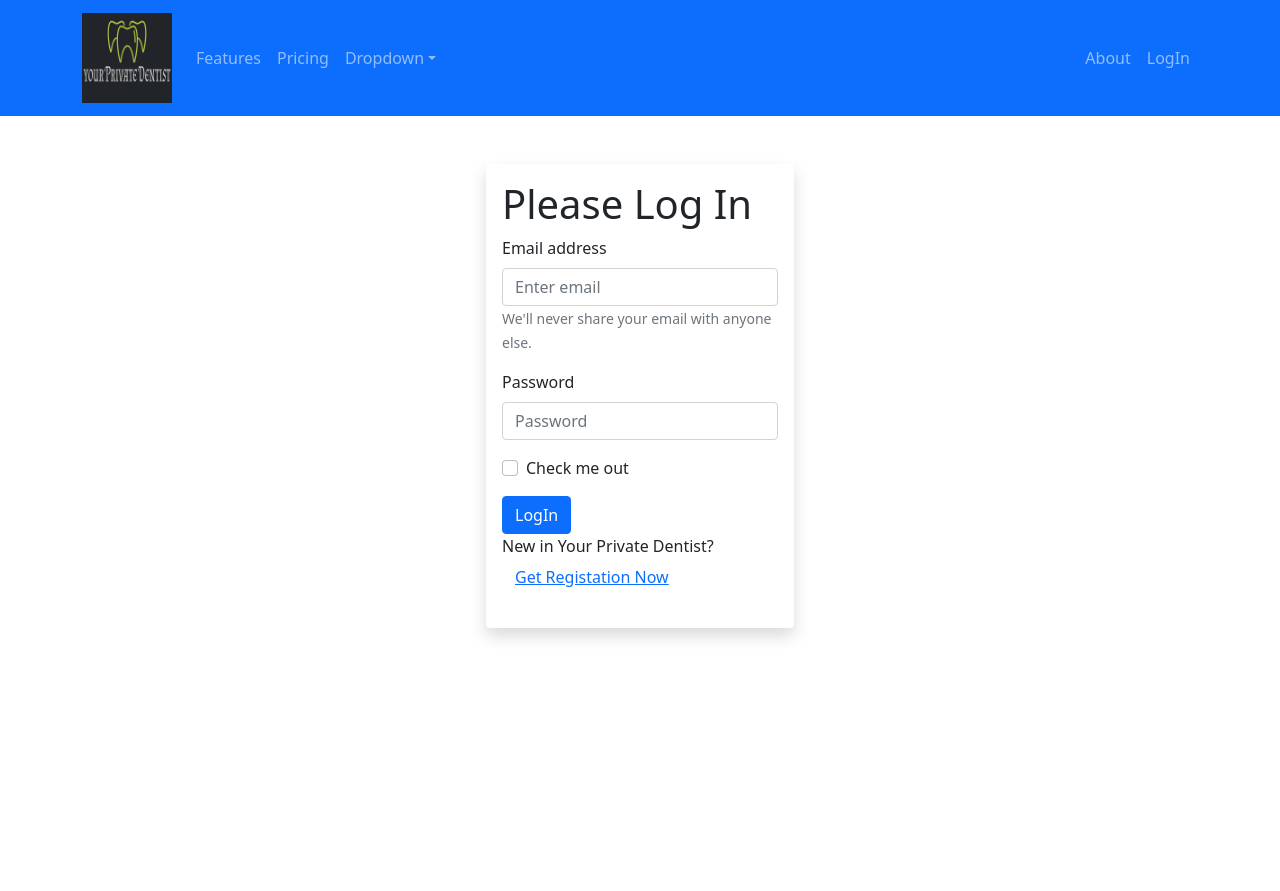
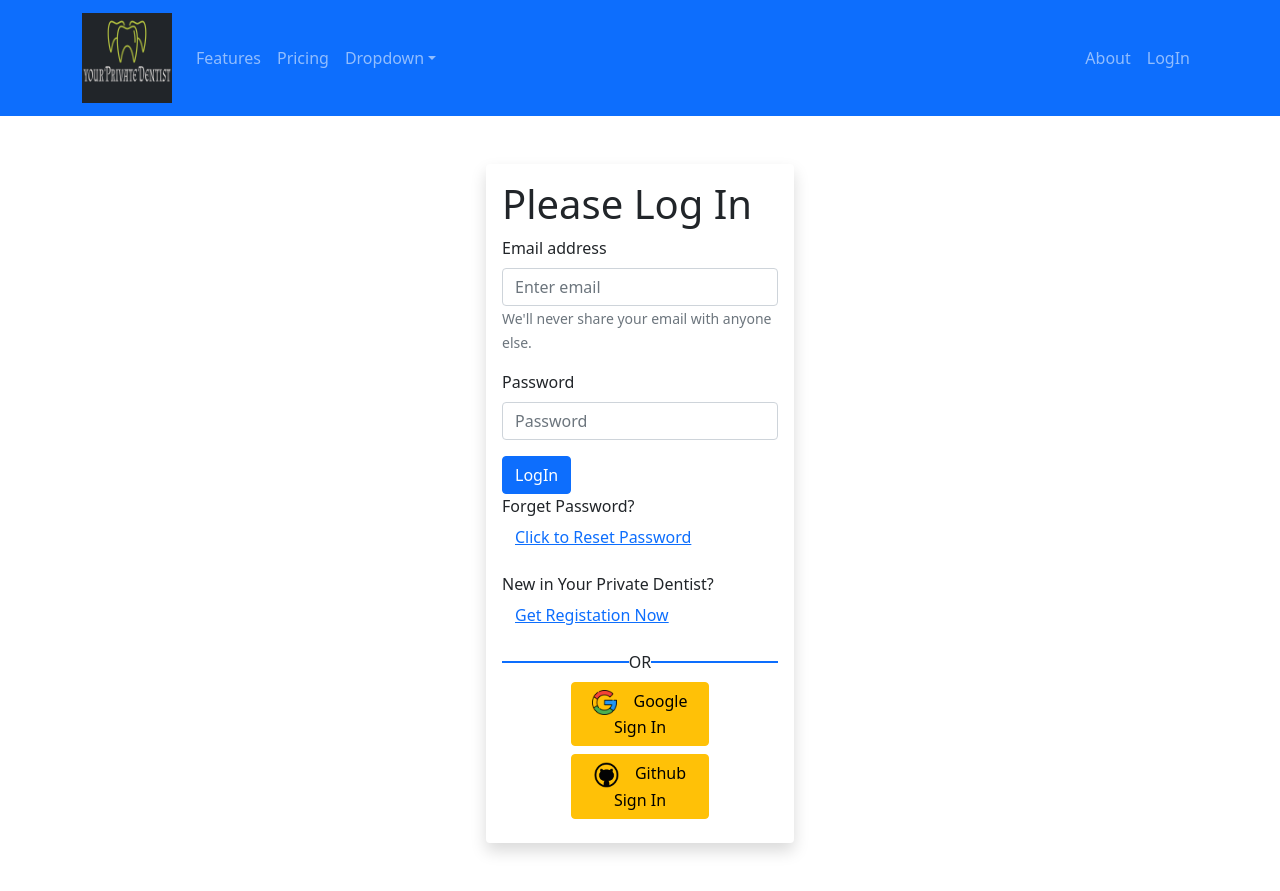
Before and after one commit to Niamul-Hasan/your-private-dentist, a React (Create React App) app: page /login in a window 1280 px wide. Before the commit the page ends 800 px from the top, so only its background shows below. Built offline with nearby package versions, Linux system fonts and the light colour scheme; no server answers.

Commit message:
Firebase authentication with email and password is done

```diff
--- a/src/Pages/LoginPage/Login/Login.js
+++ b/src/Pages/LoginPage/Login/Login.js
@@ -1,8 +1,10 @@
 import React, { useRef } from 'react';
 import { Button, Form } from 'react-bootstrap';
-import { useSignInWithEmailAndPassword } from 'react-firebase-hooks/auth';
-import { useLocation, useNavigate } from 'react-router-dom';
+import { useSendPasswordResetEmail, useSignInWithEmailAndPassword } from 'react-firebase-hooks/auth';
+import { Link, useLocation, useNavigate } from 'react-router-dom';
 import auth from '../../../Firebase.init';
+import Loading from '../../Shared/Loading/Loading';
+import SocialLogIn from '../Social/SocialLogIn';
 
 const Login = () => {
     const navigate = useNavigate();
@@ -29,12 +31,27 @@ const Login = () => {
 
         await signInWithEmailAndPassword(email, password);
     }
+    const [sendPasswordResetEmail, sending] = useSendPasswordResetEmail(auth);
+
+    const handleResetPassword = async () => {
+        const email = emailRef.current.value;
+        if (!email) {
+            return alert("Please enter your valid email");
+        }
+        sendPasswordResetEmail(email);
+        alert("Check your email to reset password");
+    }
     let location = useLocation();
     let from = location.state?.from?.pathname || "/";
+
+    if (loading || sending) {
+        return <Loading></Loading>;
+    }
 
     if (user) {
         navigate(from, { replace: true });
     }
+
     return (
         <div className='container pt-5 w-50'>
             <div className='container w-50 shadow p-3 mb-5 bg-body rounded'>
@@ -52,12 +69,13 @@ const Login = () => {
                         <Form.Label>Password</Form.Label>
                         <Form.Control ref={passwordRef} type="password" placeholder="Password" required />
                     </Form.Group>
-                    <Form.Group className="mb-3" controlId="formBasicCheckbox">
-                        <Form.Check type="checkbox" label="Check me out" />
-                    </Form.Group>
+
                     <Button variant="primary" type="submit">LogIn</Button>
+
+                    <p>Forget Password?<Button onClick={handleResetPassword} variant="link">Click to Reset Password</Button></p>
                     <p>New in Your Private Dentist? <Button onClick={handleClick} variant="link">Get Registation Now</Button></p>
                 </Form>
+                <SocialLogIn></SocialLogIn>
             </div>
         </div>
     );
--- a/src/Pages/LoginPage/Register/Register.js
+++ b/src/Pages/LoginPage/Register/Register.js
@@ -5,6 +5,7 @@ import { Link, useNavigate } from 'react-router-dom';
 import { useCreateUserWithEmailAndPassword } from 'react-firebase-hooks/auth';
 import auth from "../../../Firebase.init";
 import { useState } from 'react';
+import Loading from '../../Shared/Loading/Loading';
 
 const Register = () => {
 
@@ -19,18 +20,22 @@ const Register = () => {
         user,
         loading,
         error,
-    ] = useCreateUserWithEmailAndPassword(auth);
+    ] = useCreateUserWithEmailAndPassword(auth, { sendEmailVerification: true });
 
     const handleRegister = async (event) => {
         event.preventDefault();
         const name = nameRef.current.value;
         const email = emailRef.current.value;
         const password = passwordRef.current.value;
+        console.log(name, email, password);
 
         await createUserWithEmailAndPassword(email, password);
     }
 
     const navigate = useNavigate();
+    if (loading) {
+        return <Loading></Loading>;
+    }
     if (user) {
         navigate("/");
     }
--- a/src/Pages/LoginPage/RequireAuth/RequireAuth.js
+++ b/src/Pages/LoginPage/RequireAuth/RequireAuth.js
@@ -2,10 +2,14 @@ import React from 'react';
 import { useLocation, Navigate } from "react-router-dom";
 import auth from "../../../Firebase.init";
 import { useAuthState } from 'react-firebase-hooks/auth';
+import Loading from '../../Shared/Loading/Loading';
 
 const RequireAuth = ({ children }) => {
     const location = useLocation();
-    const [user, loading, error] = useAuthState(auth);
+    const [user, loading] = useAuthState(auth);
+    if (loading) {
+        return <Loading></Loading>
+    }
     if (!user) {
         return <Navigate to="/login" state={{ from: location }} replace />;
     }
--- /dev/null
+++ b/src/Pages/LoginPage/Social/SocialLogIn.js
@@ -0,0 +1,50 @@
+import React from 'react';
+import { Button } from 'react-bootstrap';
+import google from "../../../images/google.png";
+import github from "../../../images/github.png";
+import { useSignInWithGoogle } from 'react-firebase-hooks/auth';
+import { useLocation, useNavigate } from 'react-router-dom'
+import Loading from '../../Shared/Loading/Loading';
+import auth from '../../../Firebase.init';
+
+const SocialLogIn = () => {
+
+    const [signInWithGoogle, user, loading, error] = useSignInWithGoogle(auth);
+    const navigate = useNavigate();
+    let errorElement;
+    if (error) {
+        errorElement = <p>Error: {error.message}</p>;
+    }
+
+    let location = useLocation();
+    let from = location.state?.from?.pathname || "/";
+    if (loading) {
+        return <Loading></Loading>;
+    }
+    if (user) {
+        navigate(from, { replace: true });
+    }
+    return (
+        <div >
+            <div className='d-flex align-items-center'>
+                <div className="bg-primary w-50" style={{ height: 2 }}></div>
+                <div>OR</div>
+                <div className="bg-primary w-50" style={{ height: 2 }}></div>
+            </div>
+            <div>
+                {errorElement}
+            </div>
+
+            <Button
+                onClick={() => signInWithGoogle()}
+                className='btn btn-warning w-50 d-block mx-auto my-2'>
+                <img src={google} style={{ width: 25 }} className='me-3' alt="" />
+                Google Sign In</Button>
+            <Button className='btn btn-warning w-50 d-block mx-auto my-2'>
+                <img src={github} style={{ width: 25 }} className='me-3' alt="" />
+                Github Sign In</Button>
+        </div>
+    );
+};
+
+export default SocialLogIn;
--- /dev/null
+++ b/src/Pages/Shared/Loading/Loading.js
@@ -0,0 +1,21 @@
+import React from 'react';
+import { Button, Spinner } from 'react-bootstrap';
+
+const Loading = () => {
+    return (
+        <div style={{ height: '350px' }} className='d-flex justify-content-center align-items-center'>
+            <Button variant="primary" disabled>
+                <Spinner
+                    as="span"
+                    animation="grow"
+                    size="sm"
+                    role="status"
+                    aria-hidden="true"
+                />
+                Loading...
+            </Button>
+        </div>
+    );
+};
+
+export default Loading;
```
Also changed, not shown: src/images/github.png (added), src/images/google.png (added).
